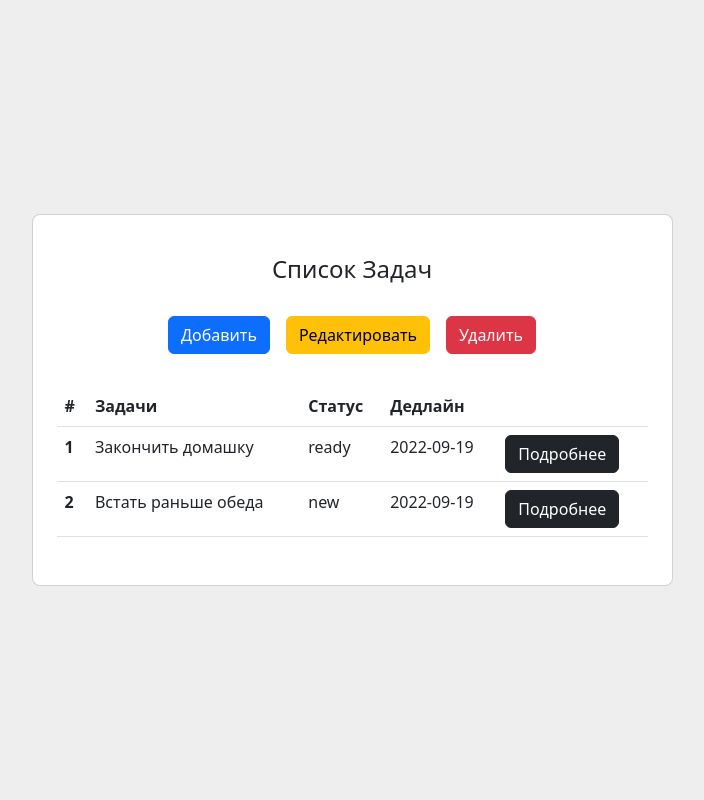
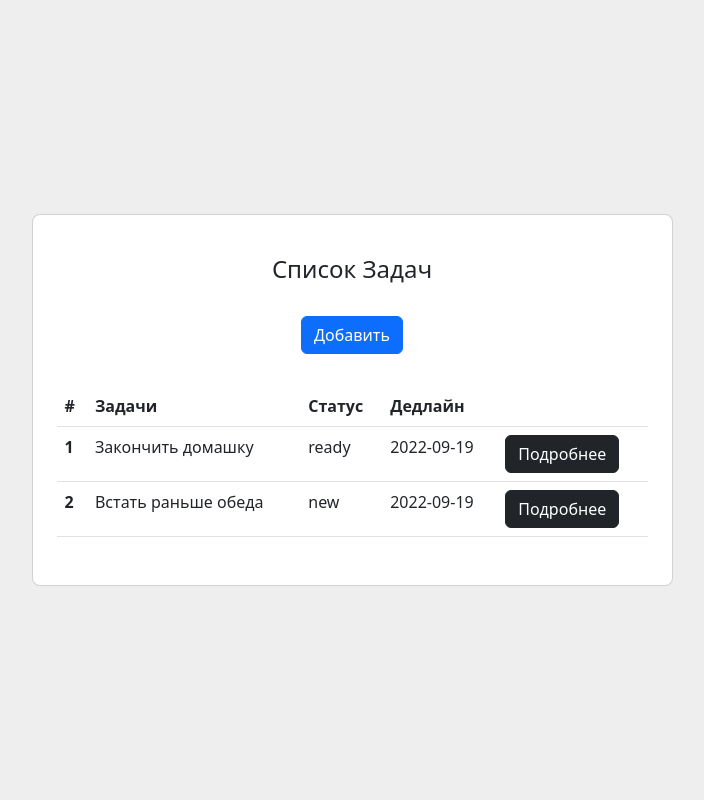
Before and after one commit to Chingiz-Almukhan/homework_53_Almukhan_Chingiz, a Django app: page / in a window 1280 px wide. Shown: the whole page, without its empty margins (288-992 px from the left). Run offline with Django 3.2, Linux system fonts and the light colour scheme; data comes from the database, SQL or seed files in the repository.

Commit message:
Изменил шаблон главной страницы и страницы с просмотром задачи

```diff
--- a/templates/main_page.html
+++ b/templates/main_page.html
@@ -5,12 +5,6 @@
             <form class="row row-cols-lg-auto g-3 justify-content-center align-items-center mb-4 pb-2">
               <div class="col-12">
                 <a href="{% url 'add' %}" type="submit" class="btn btn-primary">Добавить</a>
-              </div>
-              <div class="col-12">
-                <a href="{% url 'edit' %}" type="submit" class="btn btn-warning">Редактировать</a>
-              </div>
-              <div class="col-12">
-                <a href="{% url 'delete' %}" type="submit" class="btn btn-danger">Удалить</a>
               </div>
             </form>
             <table class="table mb-4">
--- a/templates/task_view.html
+++ b/templates/task_view.html
@@ -5,6 +5,12 @@
             <form class="row row-cols-lg-auto g-3 justify-content-center align-items-center mb-4 pb-2">
               <div class="col-12">
                 <a href="{% url 'main' %}" type="submit" class="btn btn-primary">Главная страница</a>
+              </div>
+             <div class="col-12">
+                <a href="{% url 'edit' task.id %}" type="submit" class="btn btn-warning">Редактировать</a>
+              </div>
+              <div class="col-12">
+                <a href="{% url 'delete' task.id %}" type="submit" class="btn btn-danger">Удалить</a>
               </div>
             </form>
             <table class="table mb-4">
```
